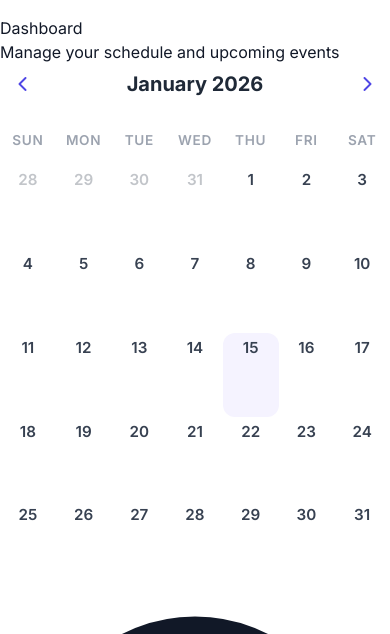
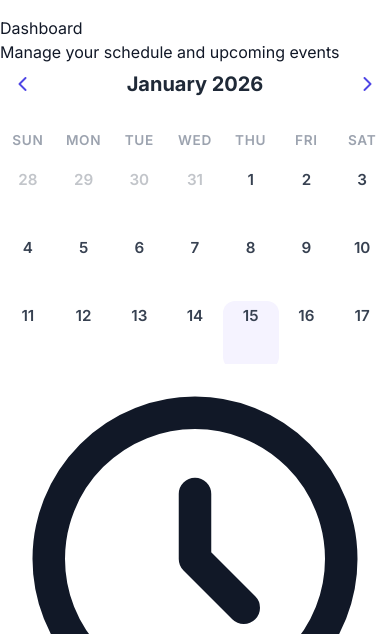
Before and after one commit to GourinandhanaES/Event-scheduler, a React app in the folder frontend/: page / in a window 390 px wide. Shown: the part 1000-1634 px from the top of the page. Built offline with nearby package versions, Linux system fonts and the light colour scheme; no server answers; the HTML template or start-up script is replaced by a standard one.

Commit message:
layout chnagess

```diff
--- a/frontend/src/App.jsx
+++ b/frontend/src/App.jsx
@@ -3,6 +3,8 @@ import Navbar from "./components/Navbar";
 import Events from "./pages/Events";
 import Admin from "./pages/Admin";
 import "./App.css";
+import { ToastContainer } from "react-toastify";
+import "react-toastify/dist/ReactToastify.css";
 
 const ProtectedRoute = ({ children }) => {
   return localStorage.getItem("token") ? children : <Navigate to="/login" />;
@@ -11,6 +13,17 @@ const ProtectedRoute = ({ children }) => {
 function App() {
   return (
     <BrowserRouter>
+      <ToastContainer
+        position="top-center"
+        autoClose={3000}
+        hideProgressBar={false}
+        newestOnTop={false}
+        closeOnClick
+        rtl={false}
+        pauseOnFocusLoss
+        draggable
+        pauseOnHover
+      />
       <div className="flex flex-col lg:flex-row h-screen bg-gray-50 overflow-hidden">
         <Navbar />
             <main className="flex-1 overflow-y-auto pb-16 lg:pb-0">
--- a/frontend/src/components/EventForm.jsx
+++ b/frontend/src/components/EventForm.jsx
@@ -1,7 +1,6 @@
 import { useState, useEffect } from "react";
 import { createEvent, updateEvent } from "../api/eventApi";
-import { toast, ToastContainer } from "react-toastify";
-import "react-toastify/dist/ReactToastify.css";
+import { toast } from "react-toastify";
 
 export default function EventForm({ refresh, editEvent }) {
   const [form, setForm] = useState({
@@ -87,17 +86,7 @@ export default function EventForm({ refresh, editEvent }) {
         {isEdit ? "Update Event" : "Add Event"}
       </button>
     </form>
-    <ToastContainer
-      position="top-center"
-      autoClose={3000}
-      hideProgressBar={false}
-      newestOnTop={false}
-      closeOnClick
-      rtl={false}
-      pauseOnFocusLoss
-      draggable
-      pauseOnHover
-    />
+
     </>
   );
 }
--- a/frontend/src/components/LoginModal.jsx
+++ b/frontend/src/components/LoginModal.jsx
@@ -18,7 +18,7 @@ const LoginModal = ({ isOpen, onClose, onSuccess }) => {
       const res = await loginAdmin(form);
       localStorage.setItem("token", res.data.token);
       localStorage.setItem("username", res.data.username);
-      toast.success(`Welcome back, ${res.data.username}!`);
+      toast.success(`Welcome back!`);
       onSuccess();   // close modal + redirect
     } catch(error) {
       toast.error("Invalid credentials");
--- a/frontend/src/pages/Events.jsx
+++ b/frontend/src/pages/Events.jsx
@@ -73,8 +73,8 @@ export default function Events() {
             <FullCalendar
               plugins={[dayGridPlugin, interactionPlugin]}
               initialView="dayGridMonth"
-              height="auto"
-              contentHeight="auto"
+              height={isMobile ? 300 : "auto"}
+              contentHeight={isMobile ? 300 : "auto"}
               fixedWeekCount={false}
               headerToolbar={{
                 left: "prev",
```
